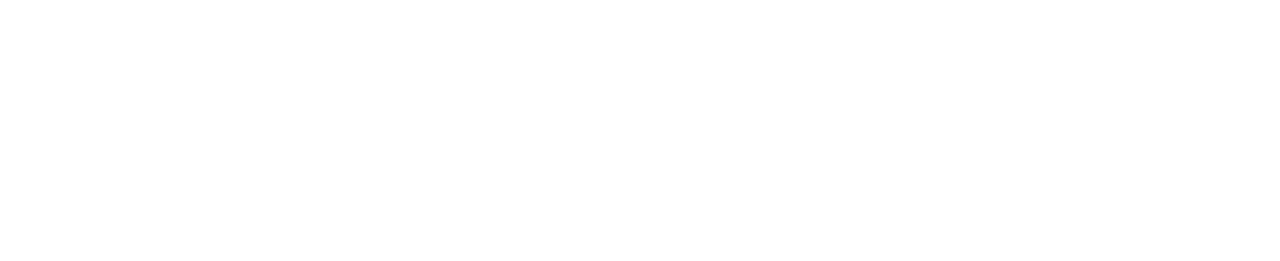
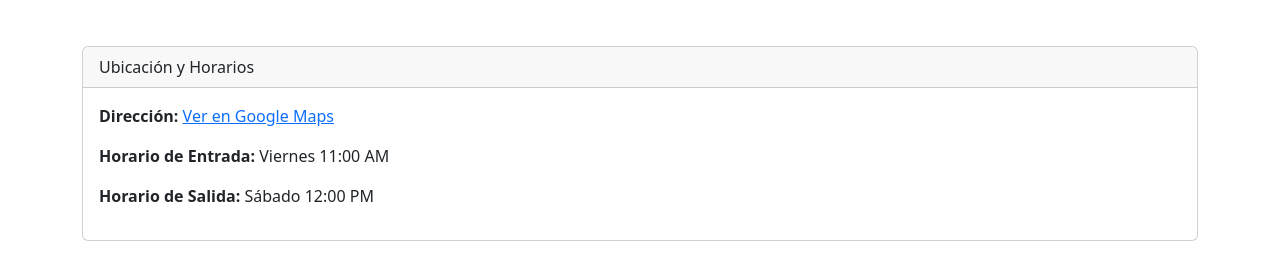
Before and after one commit to nanomora88/Finca-el-Fede, a React (Create React App) app: page / in a window 1280 px wide. Shown: the part 691-952 px from the top of the page. Before the commit the page ends 800 px from the top, so only its background shows below. Built offline with nearby package versions, Linux system fonts and the light colour scheme; the HTML template or start-up script is replaced by a standard one.

Commit message:
Update App.js

```diff
--- a/src/App.js
+++ b/src/App.js
@@ -159,6 +159,29 @@
           </div>
         </div>
       )}
+
+      {/* SECCIÓN NUEVA: UBICACIÓN & HORARIOS */}
+      <div className="card mt-4">
+        <div className="card-header">Ubicación y Horarios</div>
+        <div className="card-body">
+          <p>
+            <strong>Dirección:</strong>{' '}
+            <a
+              href="https://maps.app.goo.gl/uqrEtoXgjGuuL4KV9"
+              target="_blank"
+              rel="noopener noreferrer"
+            >
+              Ver en Google Maps
+            </a>
+          </p>
+          <p>
+            <strong>Horario de Entrada:</strong> Viernes 11:00 AM
+          </p>
+          <p>
+            <strong>Horario de Salida:</strong> Sábado 12:00 PM
+          </p>
+        </div>
+      </div>
     </div>
   );
 }
```
